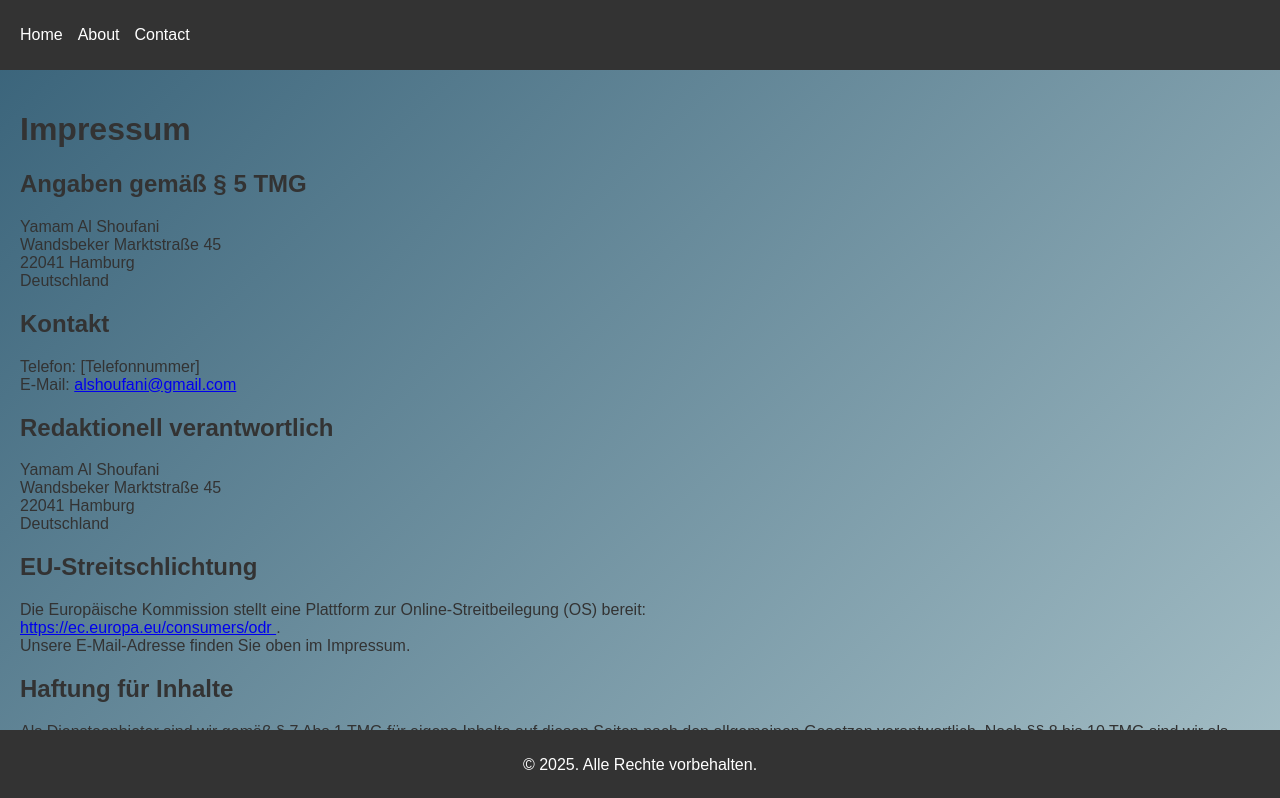
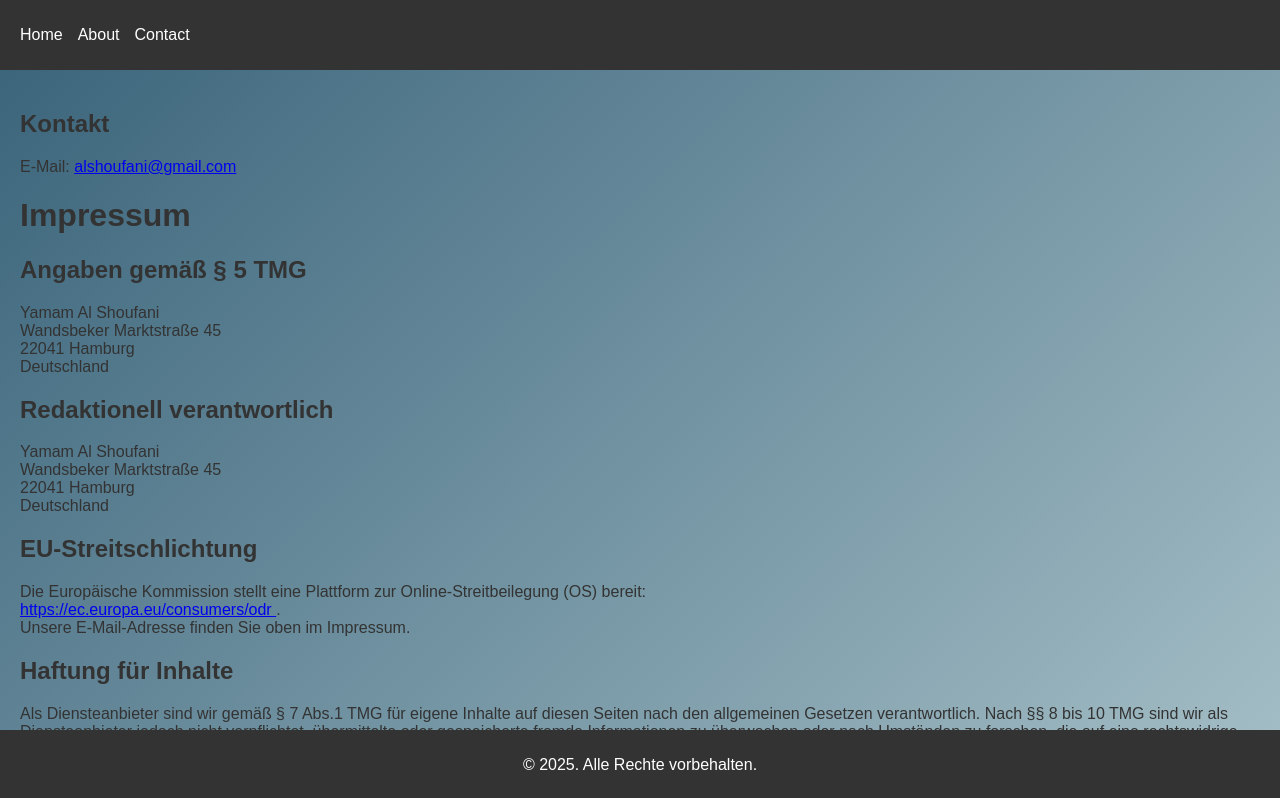
Before and after one commit to Yamam-al/yamam-al, a Nuxt app: page /contact in a window 1280 px wide. Shown: the top 798 px of the page. Built offline with nearby package versions, Linux system fonts and the light colour scheme.

Commit message:
edited contact info

```diff
--- a/pages/contact.vue
+++ b/pages/contact.vue
@@ -1,5 +1,10 @@
 <template>
   <div>
+    <h2>Kontakt</h2>
+    <p>
+      E-Mail: <a href="mailto:alshoufani@gmail.com">alshoufani@gmail.com</a>
+    </p>
+
     <h1>Impressum</h1>
 
     <h2>Angaben gemäß § 5 TMG</h2>
@@ -9,13 +14,6 @@
       22041 Hamburg<br />
       Deutschland
     </p>
-
-    <h2>Kontakt</h2>
-    <p>
-      Telefon: [Telefonnummer]<br />
-      E-Mail: <a href="mailto:alshoufani@gmail.com">alshoufani@gmail.com</a>
-    </p>
-
 
     <h2>Redaktionell verantwortlich</h2>
     <p>
```
